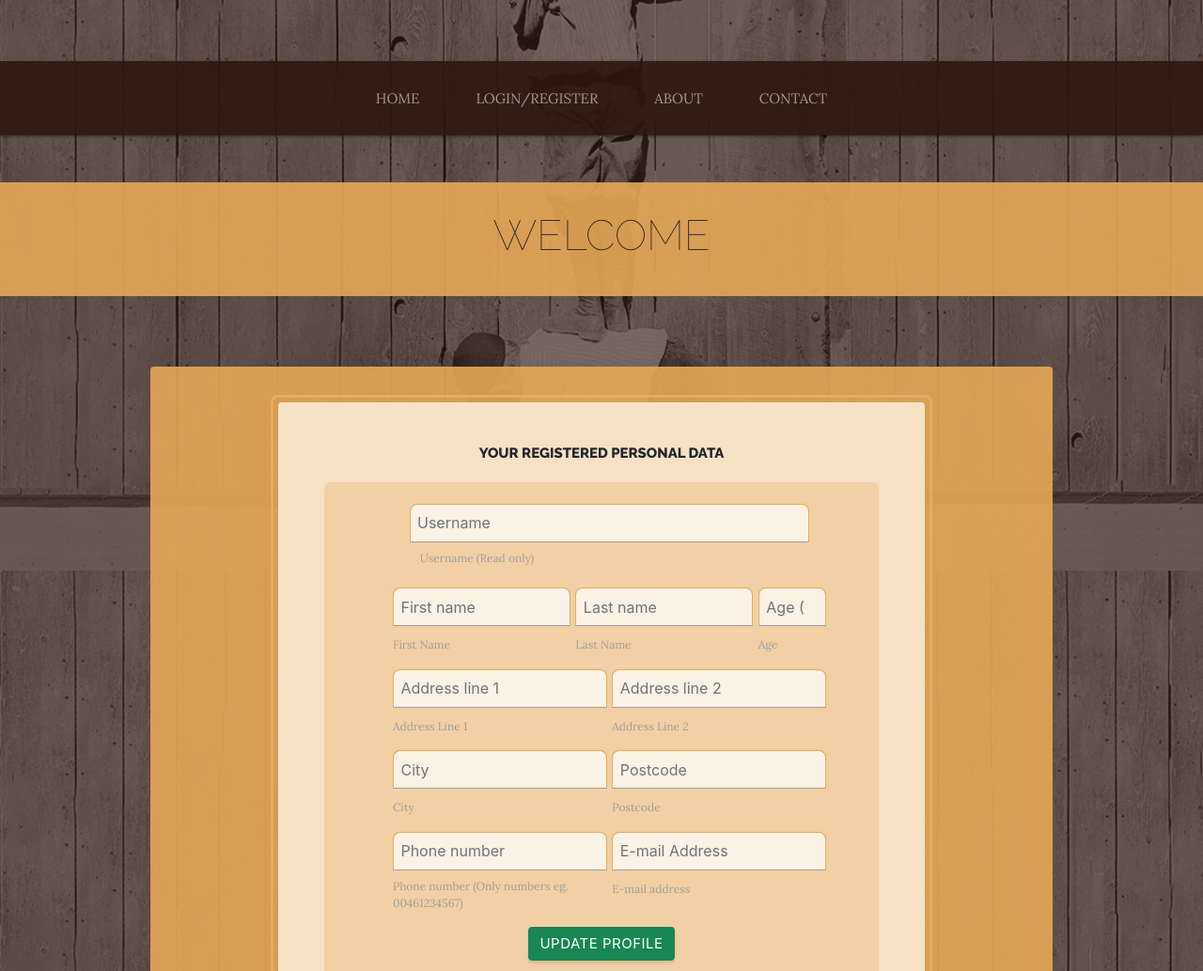
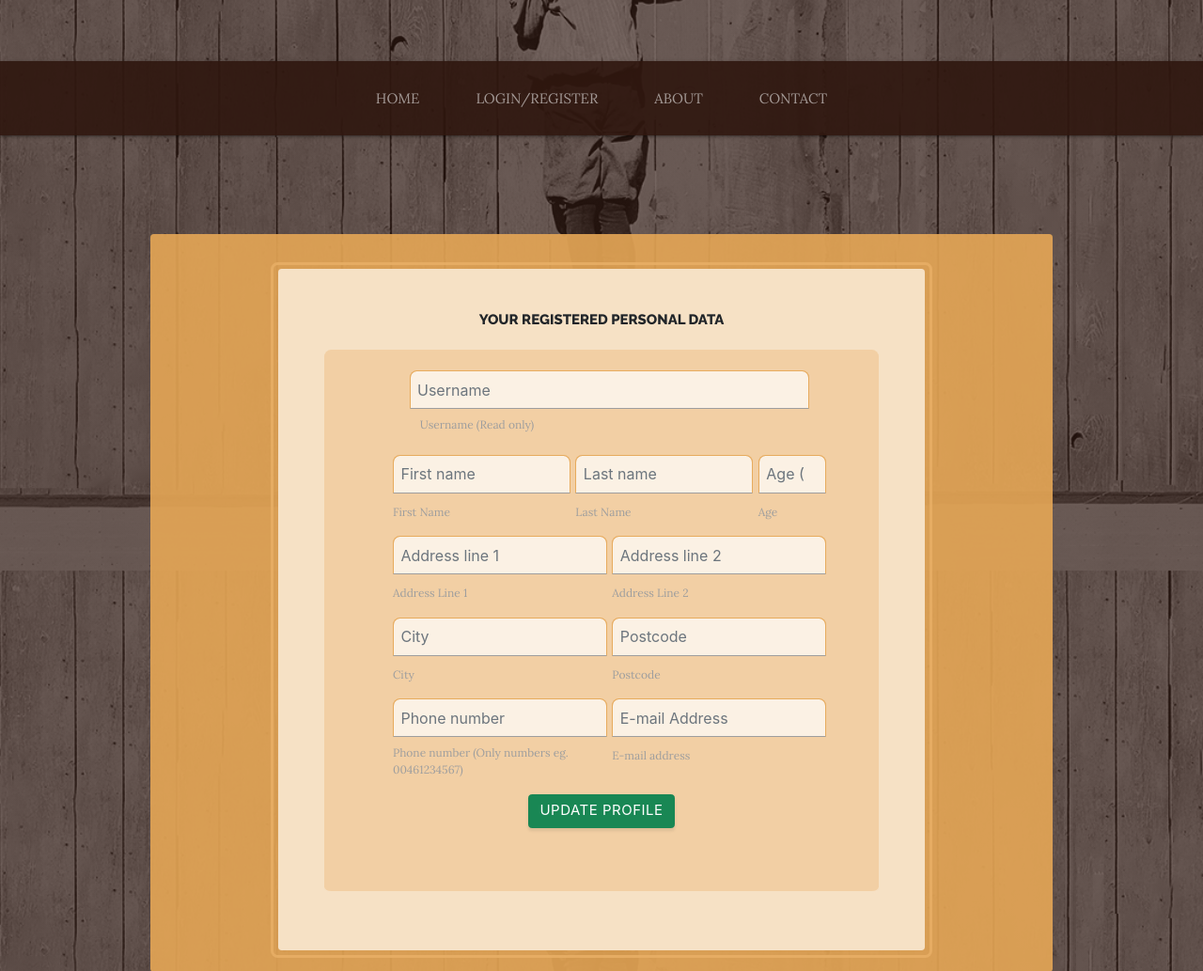
Before and after one commit to szomoru/extrahand-mp3, a Flask app: template templates/profile.html in a window 1280 px wide. Shown: the part 193-1226 px from the top of the page at 94% size. Run offline with Flask 2, Linux system fonts and the light colour scheme; the template is opened without the code that fills it, so the values that code supplies are empty; some libraries are stand-ins or nearby versions.

Commit message:
Welcome user section removed from the bellow section of Navbar, thi info comming from the base html from now

```diff
--- a/templates/profile.html
+++ b/templates/profile.html
@@ -1,15 +1,5 @@
 {% extends "base.html" %}
 {% block content %}
-
-<section>
-  <div class="row cta">
-    <div class="text-center rounded mb-3">
-      <h3 class="section-heading">
-        <span class="section-heading-lower">Welcome {{ username }}</span>
-      </h3>
-    </div>
-  </div>
-</section>
 
 <section class="page-section cta col-xl-9 mx-auto rounded">
   <div class="container">
```
